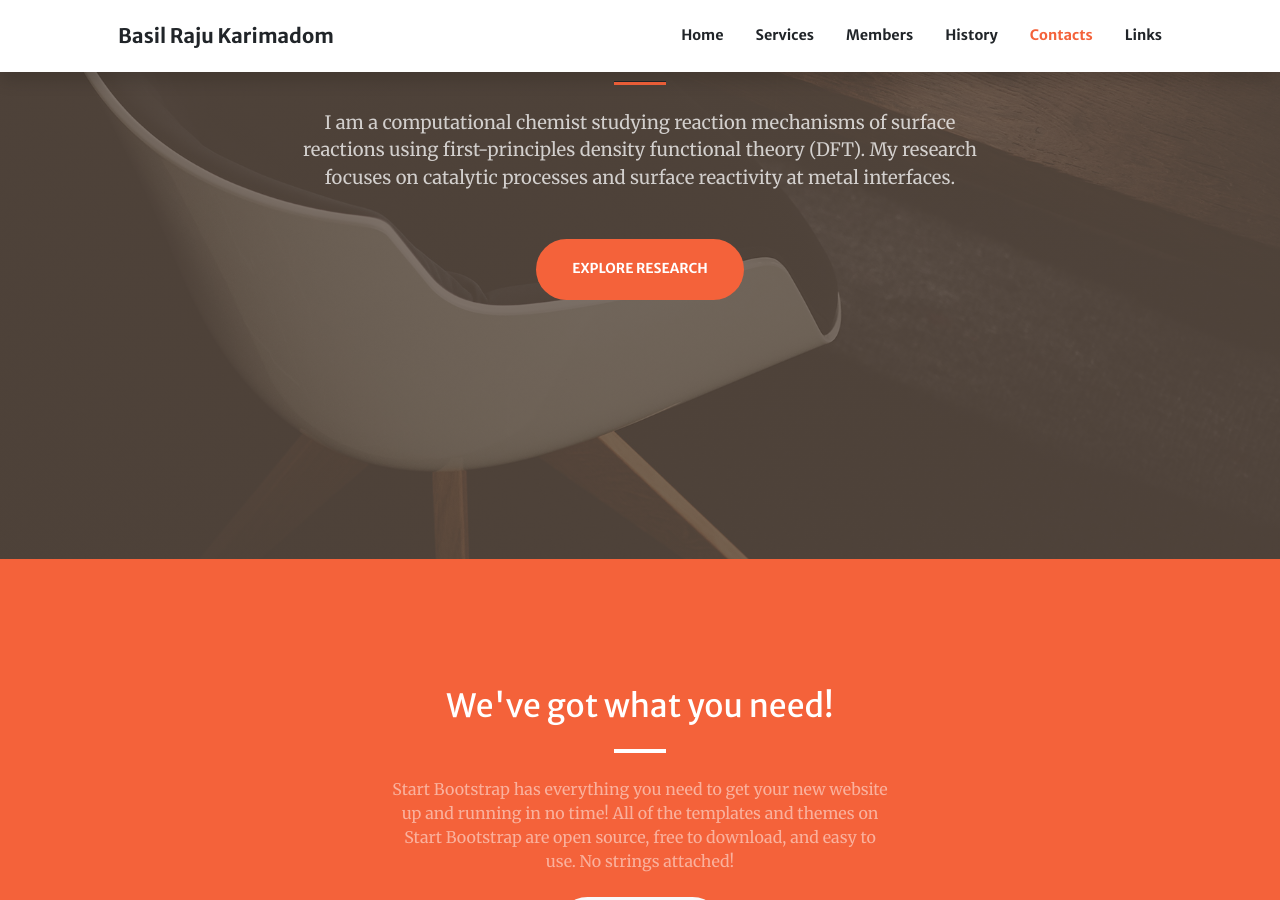
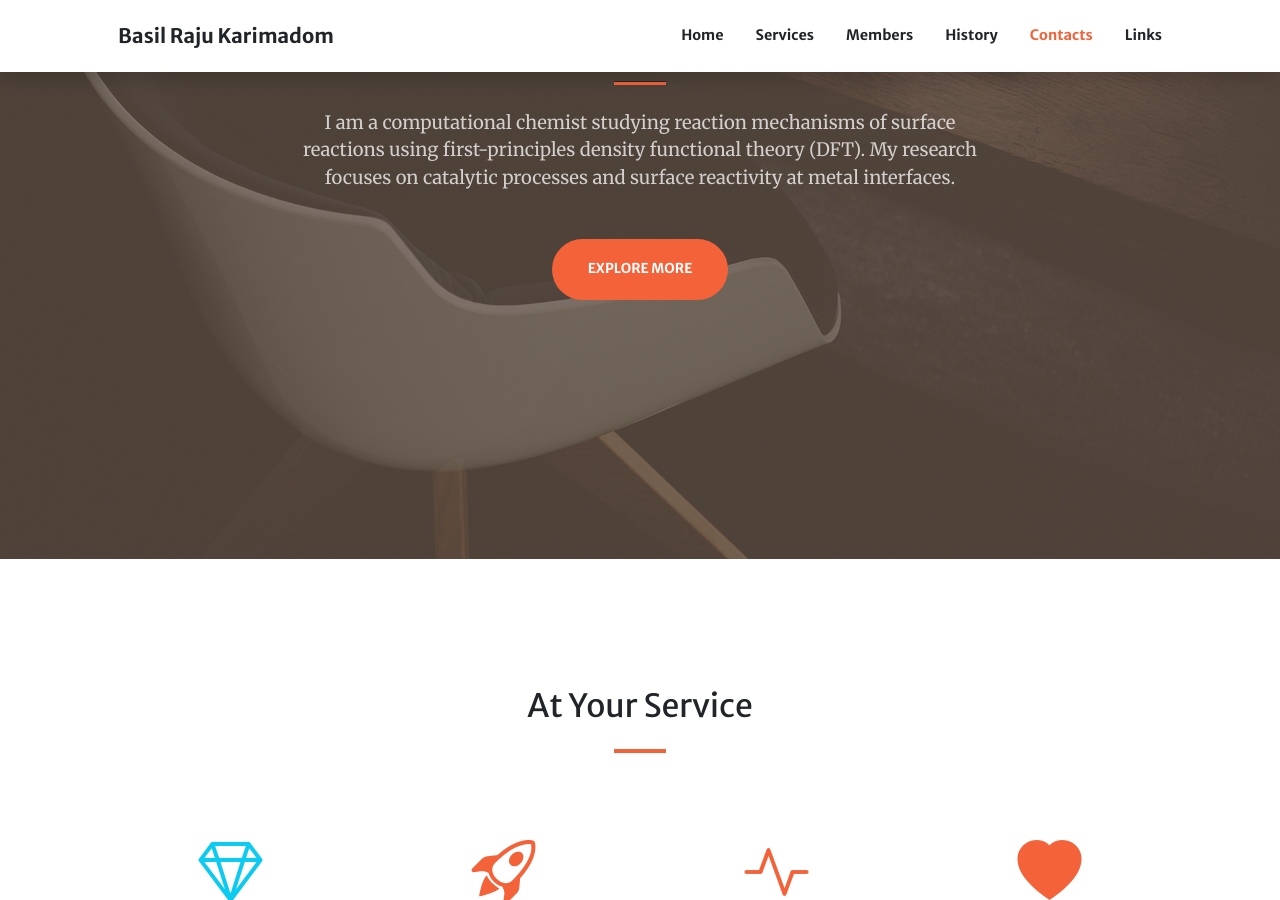
Before and after one commit to basilkarimadom/basilkarimadom.github.io, a Jekyll site: the page built from index.md, in a window 1280 px wide and 900 px high, scrolled down 341 px. Built offline with Jekyll 4.4.1, drawn with Linux system fonts in a browser that asks for light colours; comment, search, counter and statistics services are not loaded.

Commit message:
Update index.md

```diff
--- a/index.md
+++ b/index.md
@@ -8,21 +8,11 @@ header:
     using first-principles density functional theory (DFT).
     My research focuses on catalytic processes and surface reactivity at metal interfaces.
   action:
-    label: "Explore Research"
-    url: "/research/"
+    label: "Explore More"
+    url: "/About"
 
 
 sections:
-  - type: call-to-action.html
-    section_id: about
-    background_style: bg-primary
-    title: We've got what you need!
-    text: Start Bootstrap has everything you need to get your new website up and running in no time! All of the templates and themes on Start Bootstrap are open source, free to download, and easy to use. No strings attached!
-    actions:
-      - title: Get Started!
-        url: '#page-top'
-        class: btn-light
-
   - type: services.html
     section_id: services
     #background_style: bg-info
```
Also changed, not shown: other parts of index.md (+4 -0 lines).
